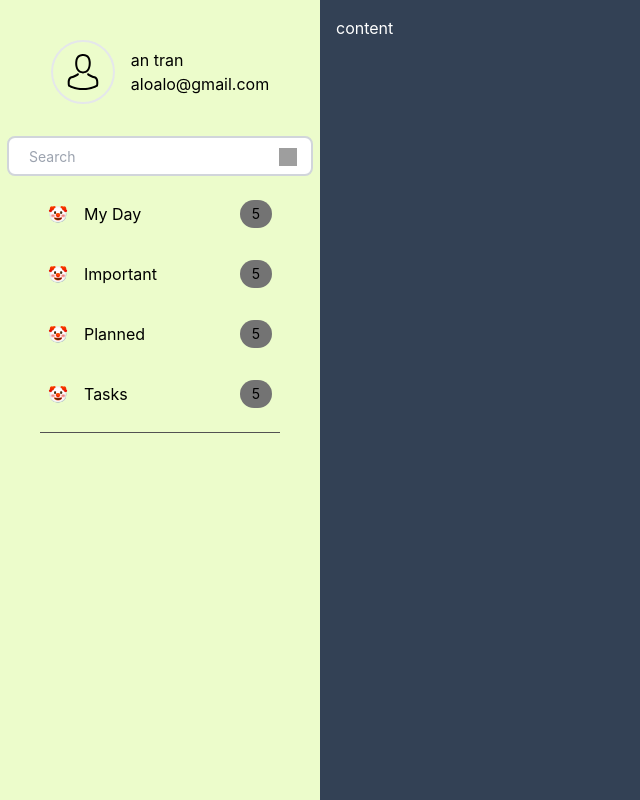
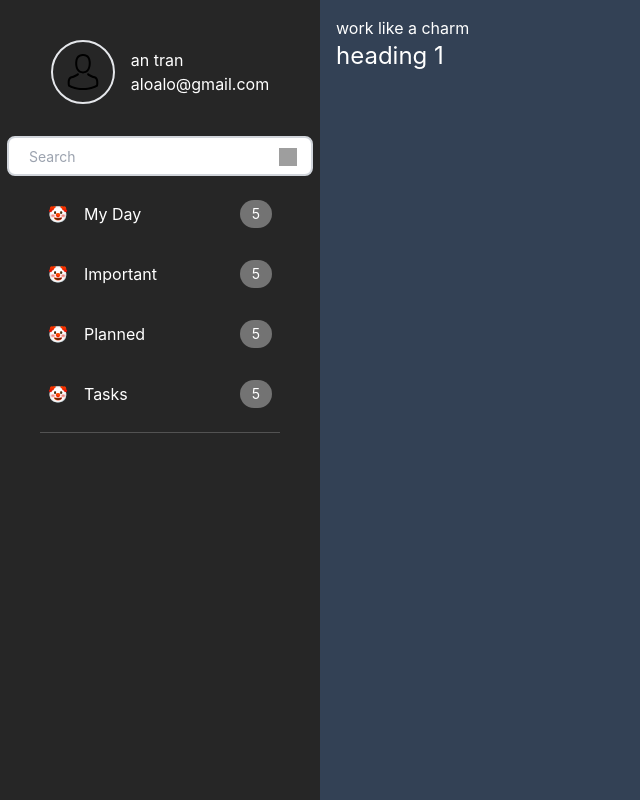
Before and after one commit to 2AD2H/todo-react, a Next.js app: page / in a window 1280 px wide. Shown: the whole page, without its empty margins (0-640 px from the left). Built offline with nearby package versions, Linux system fonts and the light colour scheme; grey boxes are pictures that could not be loaded.

Commit message:
feat: add content component

```diff
--- /dev/null
+++ b/components/content.js
@@ -0,0 +1,9 @@
+const Content = (props) => {
+  return (
+    <div>
+      work like a charm
+      <p className="text-2xl text-white">heading 1</p>
+    </div>
+  )
+}
+export default Content
--- a/components/layout.js
+++ b/components/layout.js
@@ -1,10 +1,13 @@
+import Content from './Content'
 import Sidebar from './sidebar'
 
 export default function Layout({ children }) {
   return (
     <div className="h-screen flex flex-row justify-start">
       <Sidebar></Sidebar>
-      <div className="bg-slate-700 flex-1 p-4 text-white "> content</div>
+      <div className="bg-slate-700 flex-1 p-4 text-white ">
+        <Content></Content>
+      </div>
     </div>
   )
 }
--- a/components/sidebar.js
+++ b/components/sidebar.js
@@ -3,7 +3,7 @@ import Image from 'next/image'
 
 const Sidebar = () => {
   const wapper = classNames(
-    'h-screen px-4 pt-8 pb-4 bg-lime-100 flex justify-between flex-col w-80',
+    'h-screen px-4 pt-8 pb-4 bg-neutral-800 flex justify-between flex-col w-80 text-white',
   )
 
   return (
```
